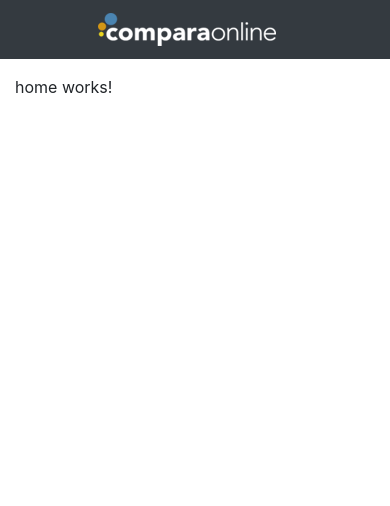
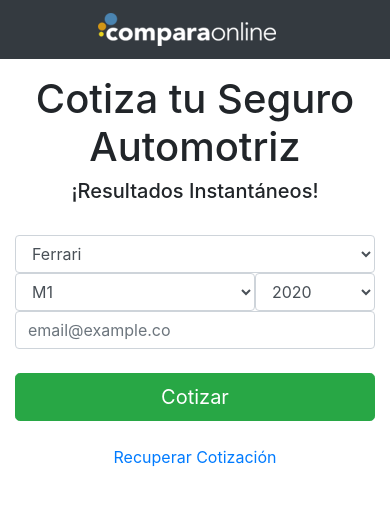
Before and after one commit to jleon253/exsis-test, an Angular app: page /home in a window 390 px wide. Shown: the top 506 px of the page. Built offline with nearby package versions, Linux system fonts and the light colour scheme.

Commit message:
Se incluye Form y ajusta layout responsive

```diff
--- a/src/app/components/form/form.component.html
+++ b/src/app/components/form/form.component.html
@@ -1 +1,52 @@
-<p>form works!</p>
+<form action="">
+    <div class="row">
+      <div class="form-group col-12 col-lg-6 my-0 my-sm-2 px-lg-0">
+        <div class="row mx-lg-1">
+          <label for="brand" class="col-md-4 col-lg-12 d-none d-sm-block px-0">Marca del auto</label>
+          <select class="form-control col-md-8 col-lg-12" id="brand">
+            <option>Ferrari</option>
+            <option>Lotus</option>
+            <option>Lamborghini</option>
+            <option>BMW</option>
+            <option>Audi</option>
+          </select>
+        </div>
+      </div>
+      <div class="form-group col-8 col-md-12 col-lg-6 my-0 my-sm-2 px-lg-0">
+        <div class="row mx-lg-1">
+          <label for="model" class="col-md-4 col-lg-12 d-none d-sm-block px-0">Modelo del auto</label>
+          <select class="form-control col-md-8 col-lg-12" id="model">
+            <option>M1</option>
+            <option>M2</option>
+            <option>M3</option>
+            <option>M4</option>
+            <option>M5</option>
+          </select>
+        </div>
+      </div>
+      <div class="form-group col-4 col-md-12 col-lg-4 my-0 my-sm-2 px-lg-0">
+        <div class="row mx-lg-1">
+          <label for="year" class="col-md-4 col-lg-12 d-none d-sm-block px-0">Año</label>
+          <select class="form-control col-md-8 col-lg-12" id="year">
+            <option>2020</option>
+            <option>2019</option>
+            <option>2018</option>
+            <option>2017</option>
+            <option>2016</option>
+          </select>
+        </div>
+      </div>
+      <div class="form-group col-12 col-lg-8 my-0 my-sm-2 px-lg-0">
+        <div class="row mx-lg-1">
+          <label for="email" class="col-md-4 col-lg-12 d-none d-sm-block px-0">Email</label>
+          <input type="email" class="form-control col-md-8 col-lg-12" id="email" placeholder="email@example.co">
+        </div>
+      </div>
+    </div>
+    <div class="row">
+      <button type="submit" class="btn btn-success btn-block btn-lg mt-4">Cotizar</button>
+    </div>
+    <div class="row" class="text-center my-4">
+      <a href="">Recuperar Cotización</a>
+    </div>
+</form>
--- a/src/app/pages/home/home.component.html
+++ b/src/app/pages/home/home.component.html
@@ -1 +1,11 @@
-<p>home works!</p>
+<div class="container">
+  <div class="row">
+    <div class="col-12 text-center">
+      <h1>Cotiza tu Seguro Automotriz</h1>
+      <h5>¡Resultados Instantáneos!</h5>
+    </div>
+    <div class="col-12 my-4">
+      <app-form></app-form>
+    </div>
+  </div>
+</div>
--- a/src/index.html
+++ b/src/index.html
@@ -11,6 +11,7 @@
 <body>
   <app-root></app-root>
 
+  <link href="https://fonts.googleapis.com/css2?family=Open+Sans:wght@400;600&display=swap" rel="stylesheet">
   <script src="https://code.jquery.com/jquery-3.5.1.slim.min.js"
     integrity="sha384-DfXdz2htPH0lsSSs5nCTpuj/zy4C+OGpamoFVy38MVBnE+IbbVYUew+OrCXaRkfj"
     crossorigin="anonymous"></script>
```
